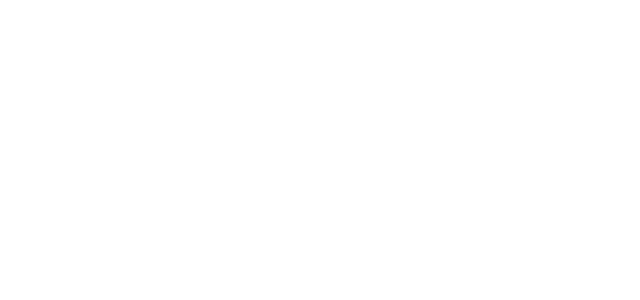
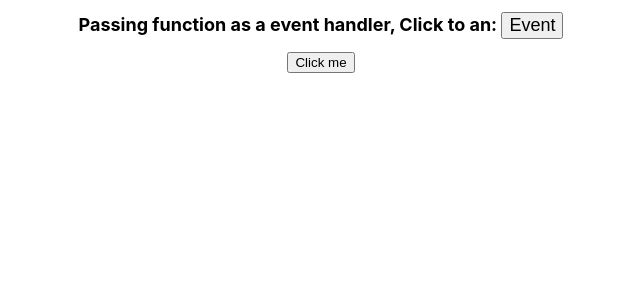
Before and after one commit to M-Muntazer-Mehdi/All-About-React, a React (Create React App) app in the folder react-app/: page /my-event in a window 1280 px wide. Before the commit this address had no page. Shown: the top 300 px of the page, without its empty margins (319-959 px from the left). Built offline with nearby package versions, Linux system fonts and the light colour scheme.

Commit message:
Event Handler : PassingFunction Example

```diff
--- a/react-app/src/App.js
+++ b/react-app/src/App.js
@@ -9,6 +9,7 @@
 import RenderingMain from './Components/Rendering/renderingMainFile';
 import Lifecycle from './Components/componentLifecycle/Lifecycle'
 import StateManagement from './Components/stateManagement/stateMainFile'
+import EventHandler from './Components/EventHandling/eventHandler';
 
 function App() {
   return (
@@ -22,6 +23,7 @@
           <Route path='/my-rendering' element = {<RenderingMain />} />
           <Route path='/my-lifecycle' element = {<Lifecycle />} />
           <Route path='/my-state' element = {<StateManagement />} />
+          <Route path='/my-event' element = {<EventHandler />} />
         </Routes>
       </div>
     </Router>
--- /dev/null
+++ b/react-app/src/Components/EventHandling/eventHandler.js
@@ -0,0 +1,14 @@
+import React from "react";
+import PassingFunction from './passingFunctionAsEventHandler';
+import Inline from "./inlineEventHandler";
+
+function EventHandler (){
+    return(
+        <div>
+            <PassingFunction />
+            <Inline />
+        </div>
+    );
+}
+
+export default EventHandler;
--- /dev/null
+++ b/react-app/src/Components/EventHandling/passingFunctionAsEventHandler.js
@@ -0,0 +1,17 @@
+import React from 'react';
+
+function PassingFunction() {
+  const handleClick = () => {
+    alert('Button clicked!');
+  };
+
+  return (
+    <div>
+      <h1 style={{fontSize:"18px"}}>Passing function as a event handler, Click to an: <nr></nr>
+      <button style={{fontSize:"18px"}} onClick={handleClick}>Event</button>
+      </h1>
+    </div>
+  );
+}
+
+export default PassingFunction;
--- a/react-app/src/Components/Header.js
+++ b/react-app/src/Components/Header.js
@@ -27,6 +27,11 @@
       <Link to="/my-state" className="Home-link" style={jsxstyle}>
         State Management
       </Link>
+      <br />
+      <br />
+      <Link to="/my-event" className="Home-link" style={jsxstyle}>
+        Event Handler
+      </Link>
 
     </div>
     );
```
